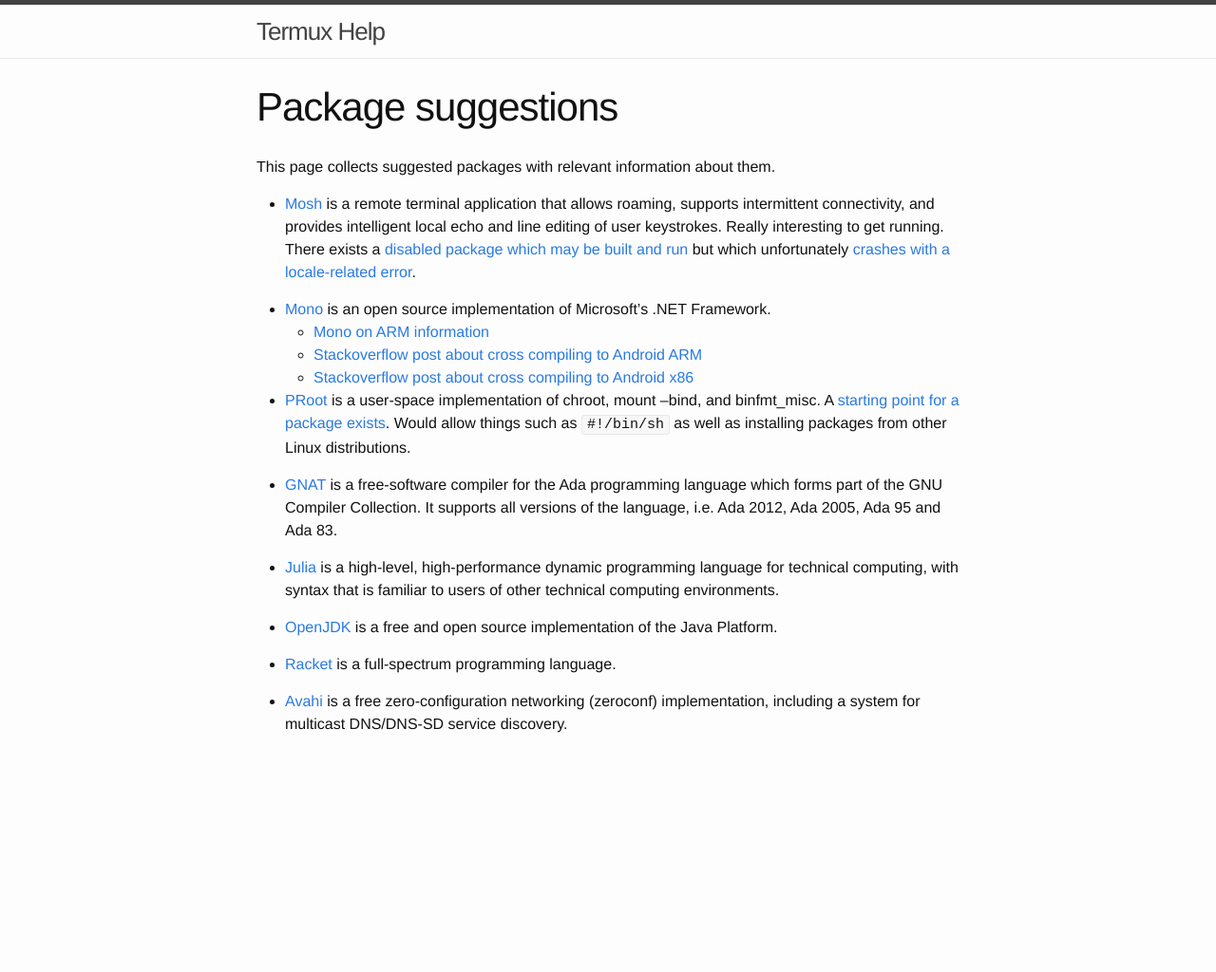
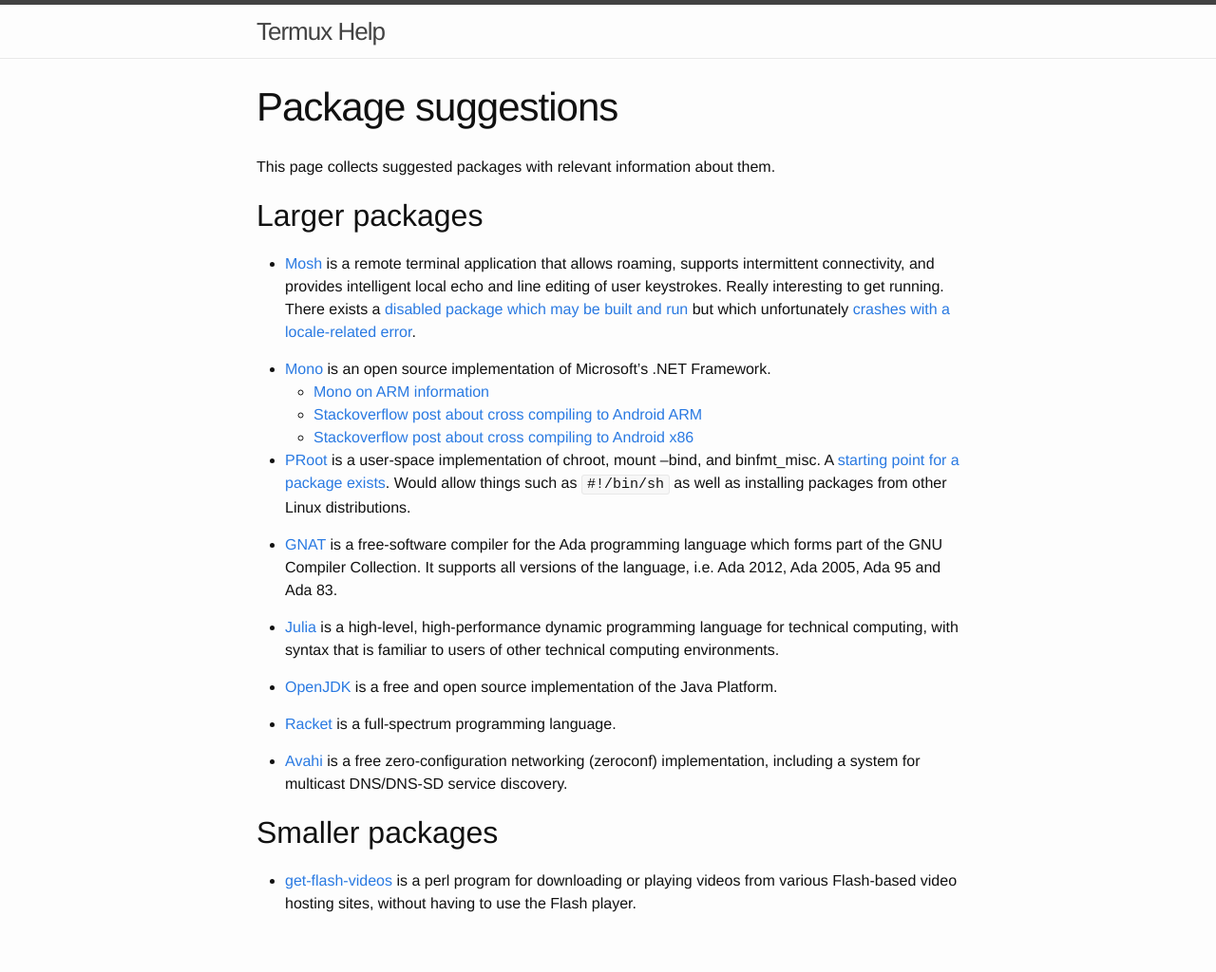
Before and after one commit to termux/termux.github.io, a Jekyll site: the page built from package-suggestions.md, in a window 1280 px wide. Shown: the whole page at 95% size. Built offline with Jekyll 4.4.1, drawn with Linux system fonts in a browser that asks for light colours; before the commit the page ends 900 px from its top, so only the background shows below that.

Commit message:
Add get-flash-videos as package suggestion
Closes https://github.com/termux/termux-packages/issues/115

```diff
--- a/package-suggestions.md
+++ b/package-suggestions.md
@@ -4,6 +4,9 @@
 ---
 
 This page collects suggested packages with relevant information about them.
+
+Larger packages
+---------------
 
 - [Mosh](https://mosh.mit.edu/) is a remote terminal application that allows roaming, supports intermittent connectivity, and provides intelligent local echo and line editing of user keystrokes. Really interesting to get running. There exists a [disabled package which may be built and run](https://github.com/termux/termux-packages/blob/master/disabled-packages/mosh/build.sh) but which unfortunately [crashes with a locale-related error](https://github.com/termux/termux-packages/blob/master/disabled-packages/mosh/BROKEN.txt).
 
@@ -24,3 +27,8 @@
 - [Racket](http://racket-lang.org/) is a full-spectrum programming language.
 
 - [Avahi](http://www.avahi.org/) is a free zero-configuration networking (zeroconf) implementation, including a system for multicast DNS/DNS-SD service discovery.
+
+Smaller packages
+----------------
+
+- [get-flash-videos](https://github.com/monsieurvideo/get-flash-videos) is a perl program for downloading or playing videos from various Flash-based video hosting sites, without having to use the Flash player.
```
